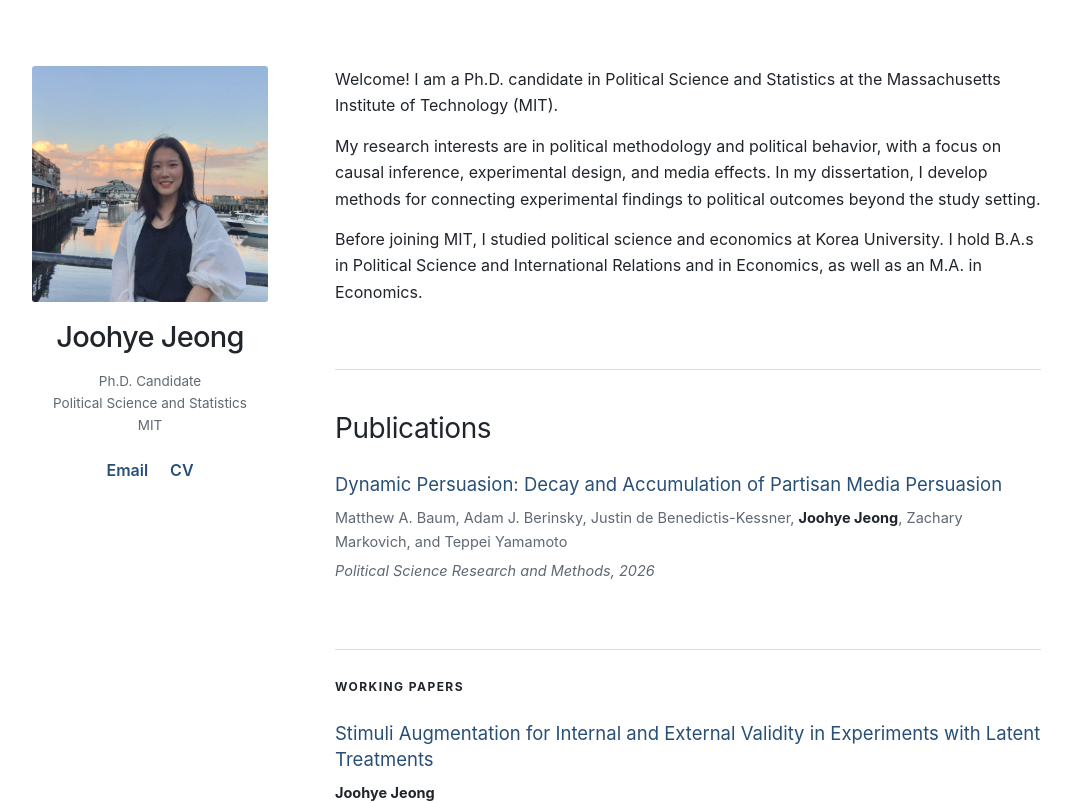
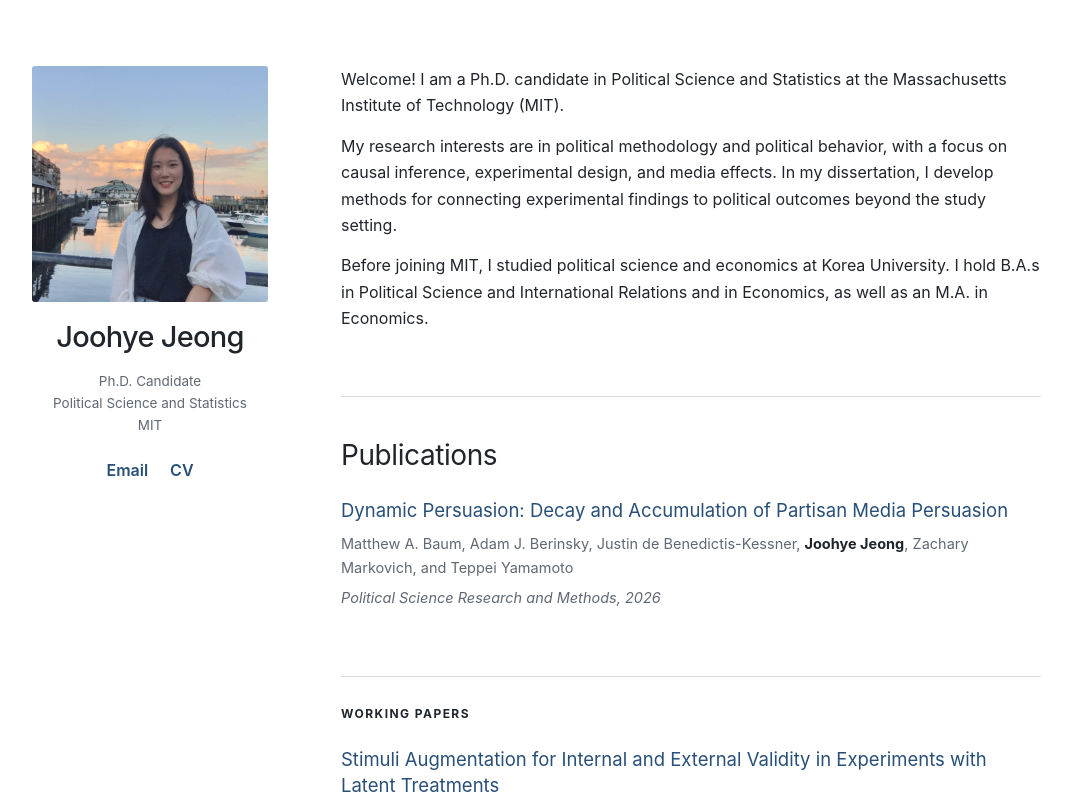
Before and after one commit to JoohyeJeong/JoohyeJeong.github.io, a Next.js app: page / in a window 1280 px wide. Shown: the top 803 px of the page, without its empty margins (105-1177 px from the left). Built offline with nearby package versions, Linux system fonts and the light colour scheme.

Commit message:
Adjust profile spacing

```diff
--- a/app/globals.css
+++ b/app/globals.css
@@ -47,7 +47,7 @@ a:focus-visible {
 .page-layout {
   align-items: start;
   display: grid;
-  gap: 64px;
+  gap: 70px;
   grid-template-columns: 242px minmax(0, 720px);
   justify-content: center;
 }
@@ -221,7 +221,7 @@ h3 {
     align-items: center;
     display: flex;
     flex-direction: column;
-    margin-bottom: 30px;
+    margin-bottom: 34px;
     position: static;
     text-align: center;
   }
```
